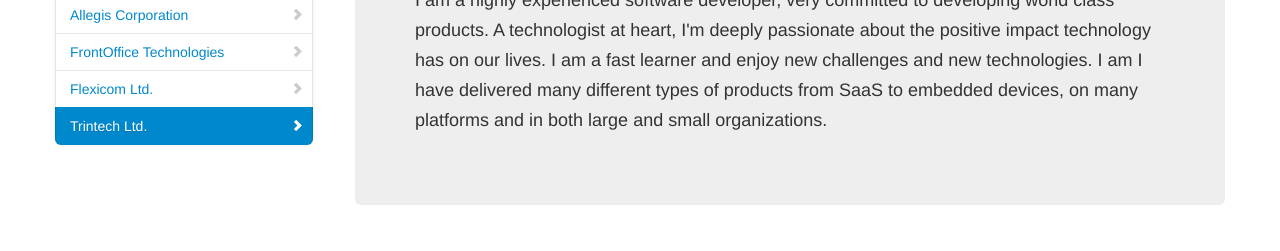
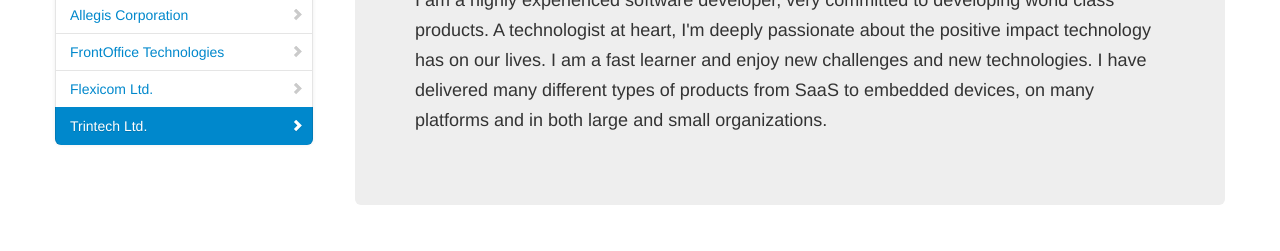
Before and after one commit to liamog/resume, a plain HTML site: page index.html in a window 1280 px wide. Shown: the part 185-436 px from the top of the page. Drawn offline with nearby package versions, Linux system fonts and the light colour scheme.

Commit message:
fixed typo in summary

```diff
--- a/index.html
+++ b/index.html
@@ -58,7 +58,7 @@
 							Professional History
 						</h1>
 						<p>
-							I am a highly experienced software developer, very committed to developing world class products.  A technologist at heart, I'm deeply passionate about the positive impact technology has on our lives. I am a fast learner and enjoy new challenges and new technologies. I am  I have delivered many different types of products from SaaS to embedded devices, on many platforms and in both large and small organizations.
+							I am a highly experienced software developer, very committed to developing world class products.  A technologist at heart, I'm deeply passionate about the positive impact technology has on our lives. I am a fast learner and enjoy new challenges and new technologies. I have delivered many different types of products from SaaS to embedded devices, on many platforms and in both large and small organizations.
 						</p>
 					</div>
 					<section id="summary">
```
